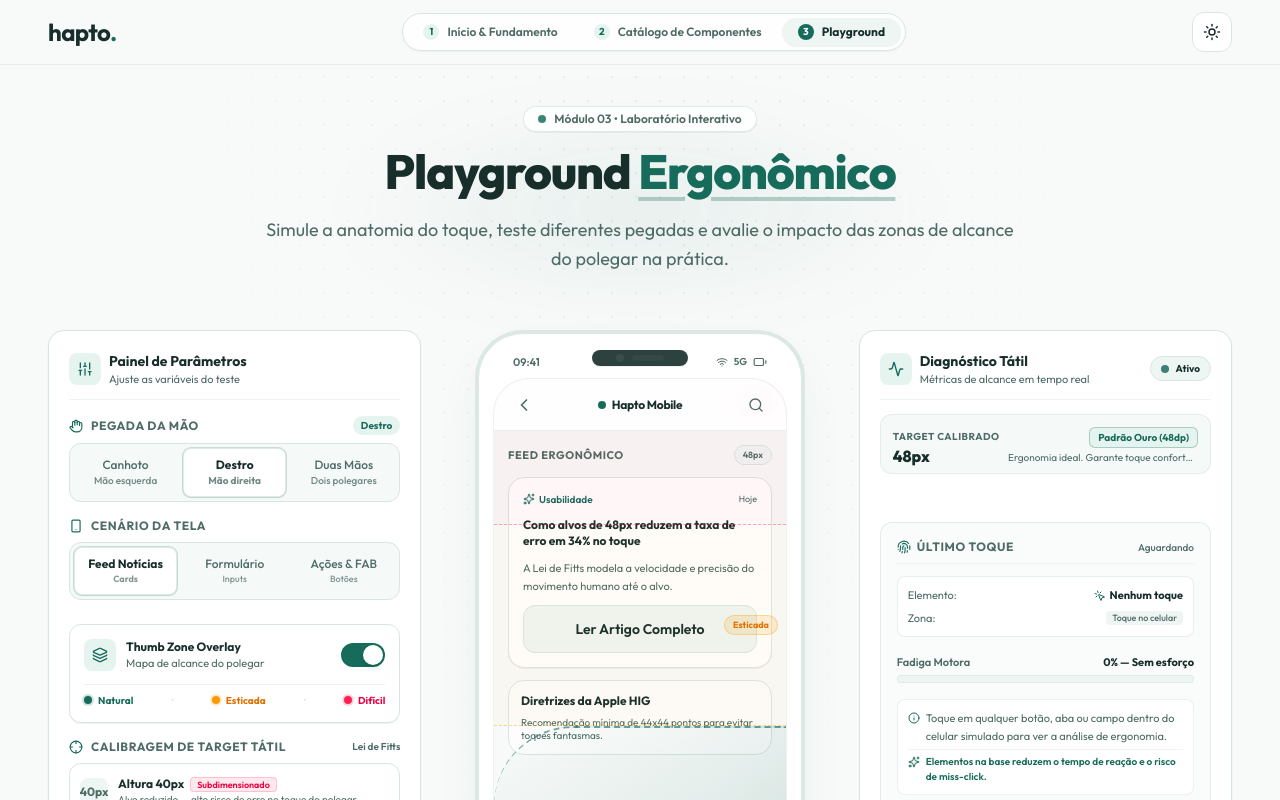
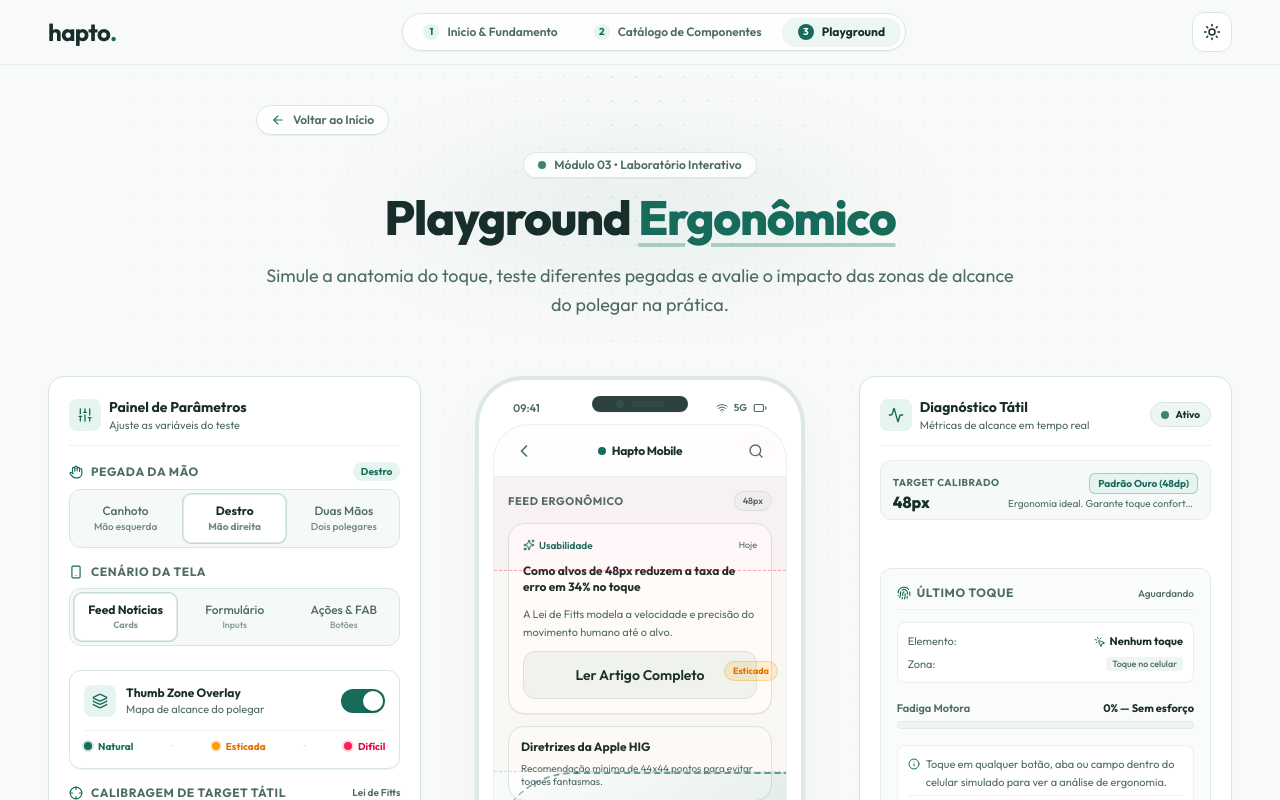
Before and after one commit to whoisnathaliamelo/hapto, a Next.js app: page /playground in a window 1280 px wide. Shown: the top 800 px of the page. Built offline with nearby package versions, Linux system fonts and the light colour scheme.

Commit message:
Feat: Inclusão de barra de voltar ao inicio na tela de componentes e playground

```diff
--- a/components/fundamentals/hero-fundamentals.tsx
+++ b/components/fundamentals/hero-fundamentals.tsx
@@ -42,7 +42,7 @@ export function HeroFundamentals() {
               className="inline-flex items-center gap-2 rounded-full border border-line bg-surface/80 px-3.5 py-1.5 text-xs font-semibold text-muted backdrop-blur-sm transition-all hover:border-primary/50 hover:bg-surface-raised hover:text-ink active:scale-95 shadow-2xs"
             >
               <ArrowLeft className="size-3.5 text-primary" />
-              <span>Voltar para a visão geral</span>
+              <span>Voltar ao Início</span>
             </Link>
           </div>
         </Reveal>
--- a/components/playground/playground-view.tsx
+++ b/components/playground/playground-view.tsx
@@ -15,7 +15,8 @@ import { ThumbOverlay } from "./phone/thumb-overlay";
 import { ScreenContent } from "./phone/screen-content";
 import { TouchFeedback } from "./diagnostics/touch-feedback";
 import { Reveal } from "@/components/reveal";
-import { Sliders, Smartphone } from "lucide-react";
+import Link from "next/link";
+import { ArrowLeft, Sliders, Smartphone } from "lucide-react";
 import { cn } from "@/lib/utils";
 
 export function PlaygroundView() {
@@ -51,6 +52,16 @@ export function PlaygroundView() {
       <div className="mx-auto w-full max-w-[1600px] px-4 sm:px-6 lg:px-8 xl:px-12 pt-8 pb-20 lg:pt-10 lg:pb-24">
         <header className="mx-auto max-w-3xl text-center mb-10 lg:mb-14">
           <Reveal>
+            <div className="mb-4 flex items-center justify-start">
+              <Link
+                href="/"
+                className="inline-flex items-center gap-2 rounded-full border border-line bg-surface/80 px-3.5 py-1.5 text-xs font-semibold text-muted backdrop-blur-sm transition-all hover:border-primary/50 hover:bg-surface-raised hover:text-ink active:scale-95 shadow-2xs"
+              >
+                <ArrowLeft className="size-3.5 text-primary" />
+                <span>Voltar ao Início</span>
+              </Link>
+            </div>
+
             <div className="mb-3 inline-flex items-center gap-2 rounded-full border border-line/80 bg-surface/80 px-3.5 py-1 text-xs font-semibold text-muted shadow-2xs backdrop-blur-xs">
               <span className="size-2 rounded-full bg-primary animate-pulse" />
               <span>Módulo 03 • Laboratório Interativo</span>
```
